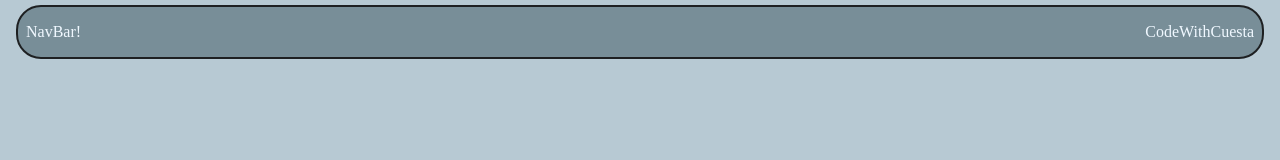
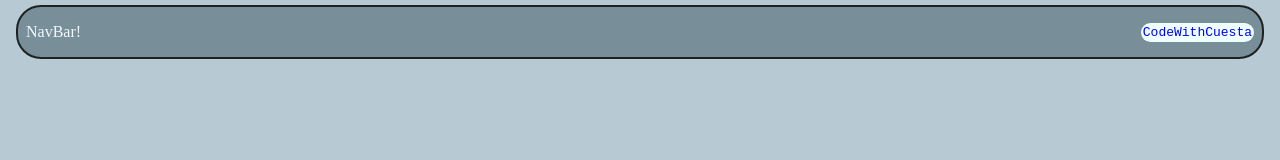
Before and after one commit to Potential-Luttuce/Planner, a plain HTML site: page index.html in a window 1280 px wide. In both pictures the pointer is over the link "CodeWithCuesta". Drawn offline with Linux system fonts and the light colour scheme.

Commit message:
Added functionaliy to navBarlInk for github link

```diff
--- a/css/style.css
+++ b/css/style.css
@@ -23,3 +23,10 @@ html {
     text-decoration: none;
     color: inherit
 }
+#navBarLink:hover {
+    font-family: monospace;
+    background-color: #efffff;
+    color: blue;
+    border-radius: 25px;
+    padding: 2px;
+}
--- a/index.html
+++ b/index.html
@@ -12,7 +12,8 @@
     <div id="page">
         <div id="navBar">
             <p>NavBar!</p>
-            <a id="navBarLink" href="">CodeWithCuesta</a>
+            <a id="navBarLink" href="https://github.com/CodeWithCuesta">
+                CodeWithCuesta</a>
         </div>
         </div>
     </div>
```
